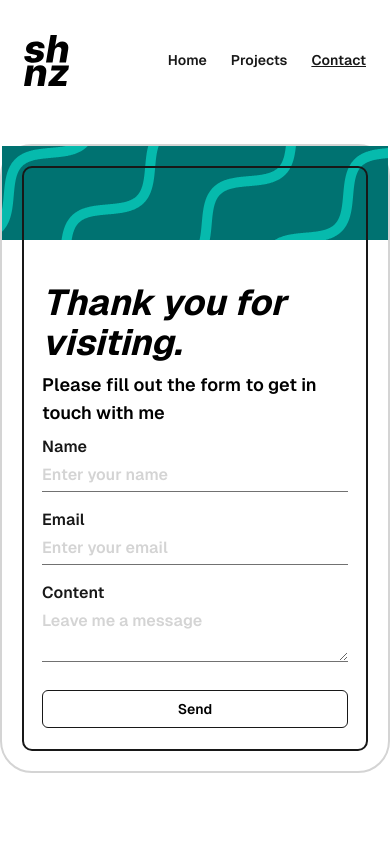
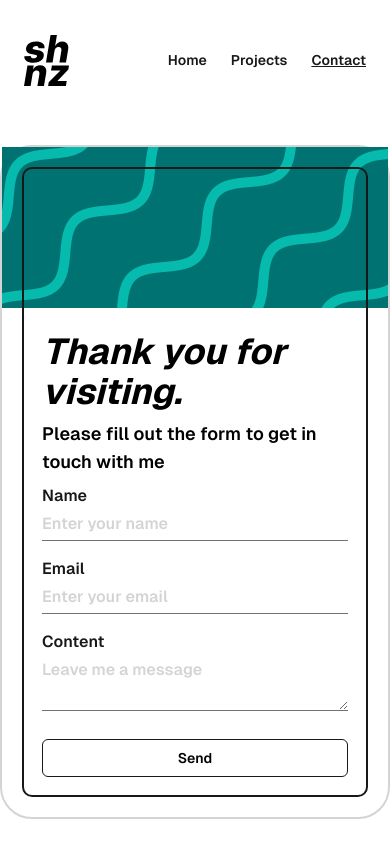
Before and after one commit to scotthitch/s-hitchcock-website, a Nuxt app: page /contact in a window 390 px wide. Built offline with nearby package versions, Linux system fonts and the light colour scheme; no server answers.

Commit message:
feat: contact form more responsive for mobile

```diff
--- a/pages/contact.vue
+++ b/pages/contact.vue
@@ -19,12 +19,12 @@ onUnmounted(() => {
 </script>
 
 <template>
-    <div class="container mx-auto h-full content-center pb-12 sm:px-12 lg:max-w-[1000px]">
+    <div class="container mx-auto h-full content-center sm:px-12 sm:pb-12 lg:max-w-[1000px]">
         <div
             class="flex h-[93%] border-spacing-8 flex-col-reverse rounded-[32px] border-2 border-neutral-300 bg-col-light outline outline-2 -outline-offset-[24px] outline-col-dark md:flex-row"
         >
-            <ContactMeForm class="m-4 basis-full md:m-2 md:basis-1/2" />
-            <div class="h-[120px] w-full md:block md:h-auto md:basis-1/2">
+            <ContactMeForm class="mx-4 mb-4 basis-full md:m-2 md:basis-1/2" />
+            <div class="h-full w-full md:block md:basis-1/2">
                 <WavesCanvas
                     :key="p5CanvasKey"
                     class="rounded-t-[30px] md:rounded-br-[30px] md:rounded-tl-[0px]"
```
